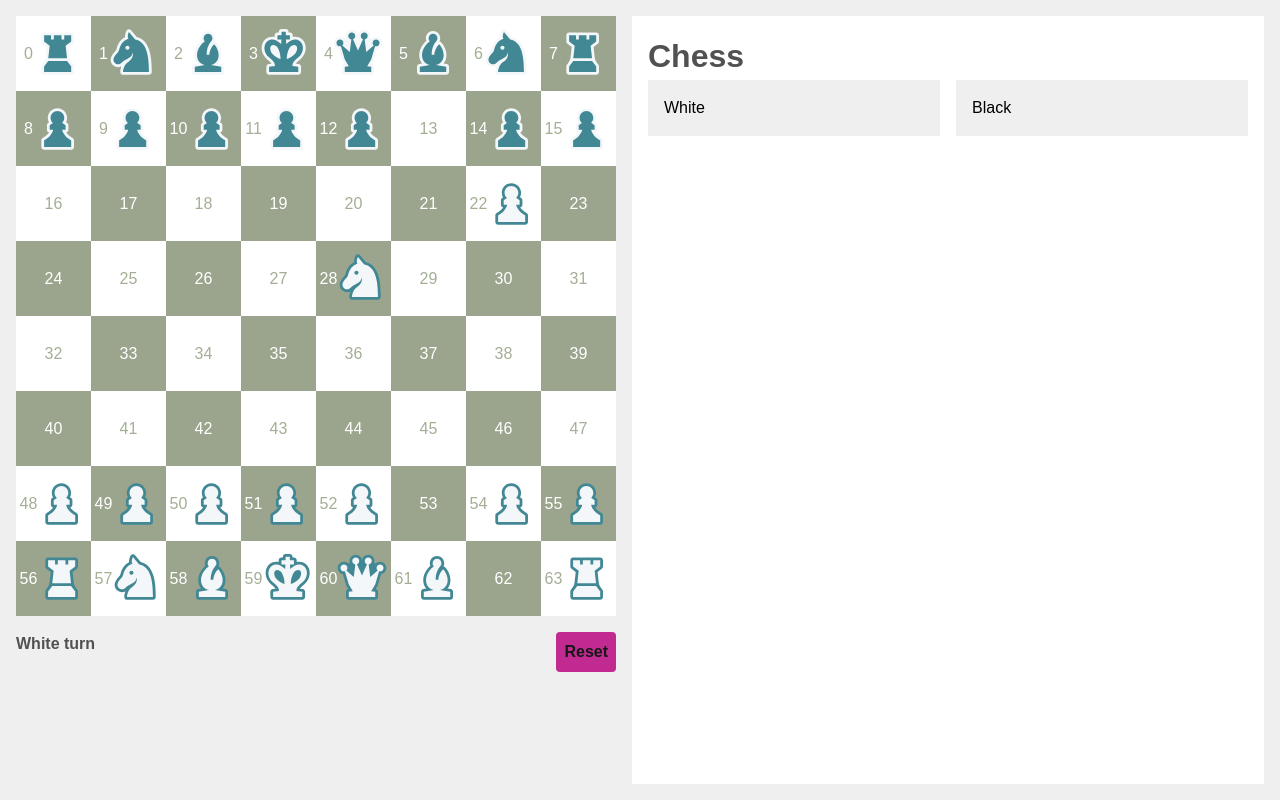
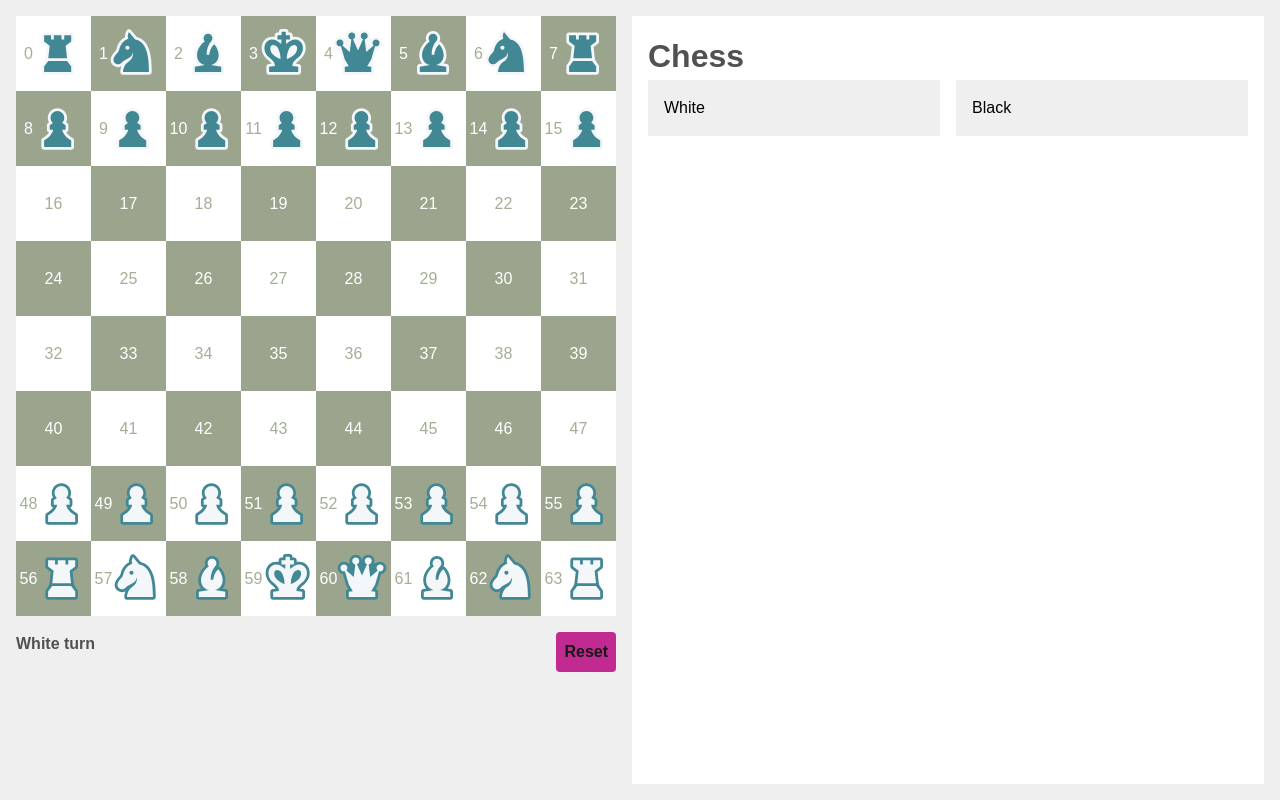
Before and after one commit to ghargrove/next-chess, a Next.js app: page / in a window 1280 px wide. Built offline with nearby package versions, Linux system fonts and the light colour scheme.

Commit message:
Reset dev state

```diff
--- a/app/page.tsx
+++ b/app/page.tsx
@@ -65,12 +65,7 @@ export default function Home() {
   const [{ activePieces, capturedPieces, turn }, dispatch] = useReducer(
     reducer,
     {
-      activePieces: {
-        ...initialState,
-        'wh-kn2': 28,
-        'wh-p6': 22,
-        'blk-p6': undefined
-      },
+      activePieces: initialState,
       capturedPieces: [],
       turn: "white",
     }
```
